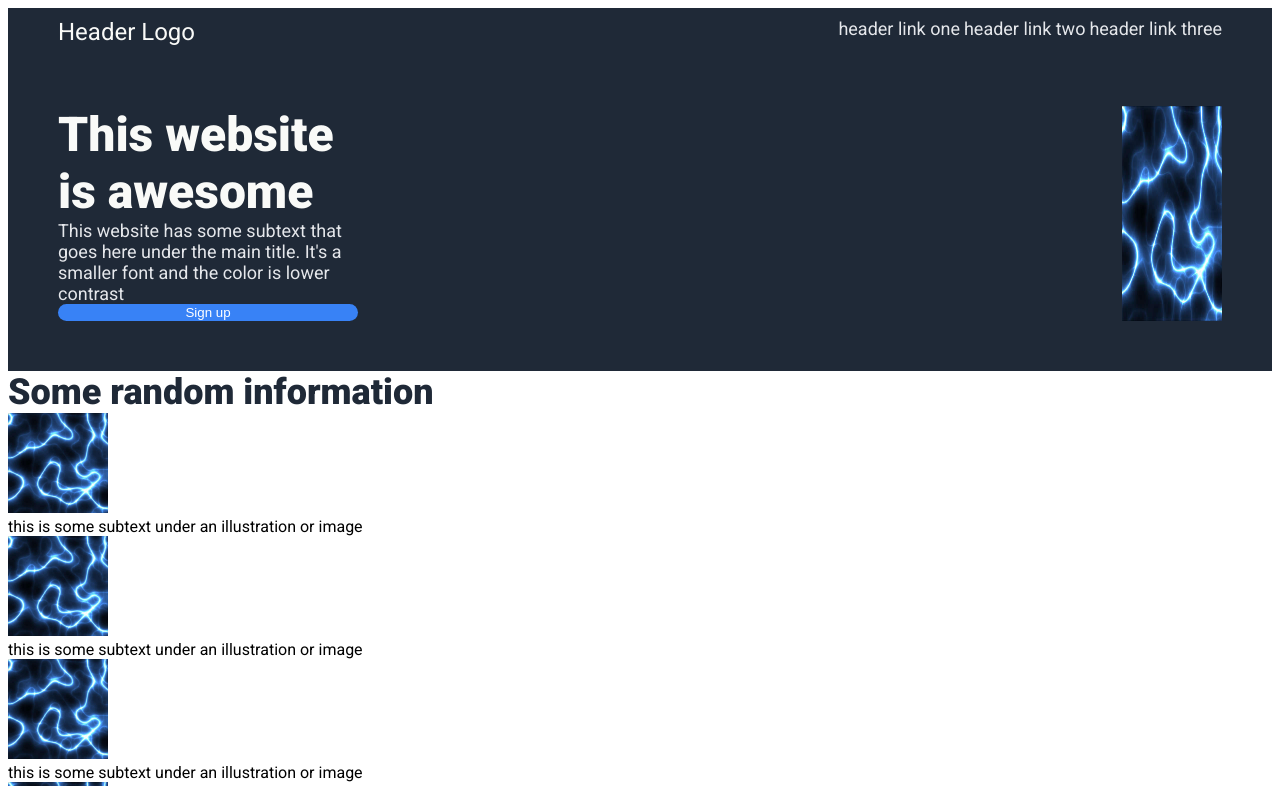
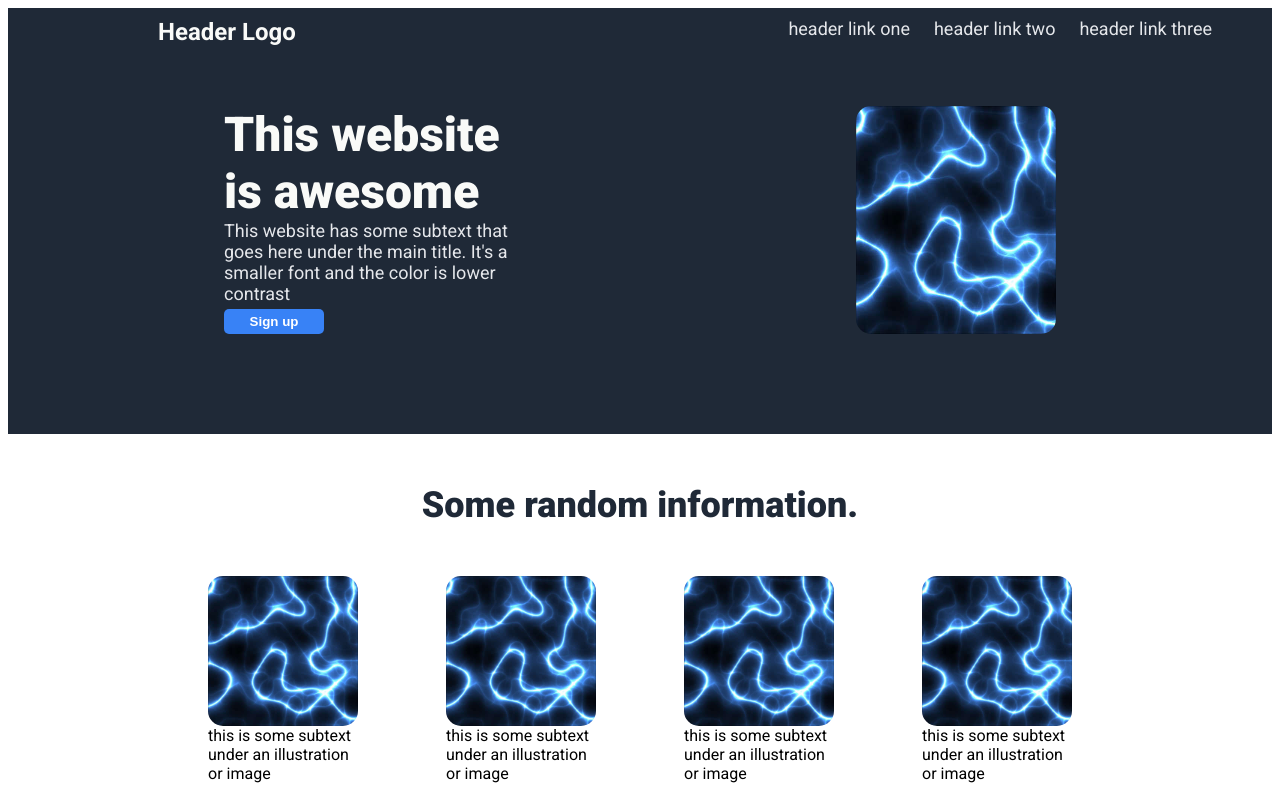
Before and after one commit to SmoothEgghead/odin-landing-page, a plain HTML site: page index.html in a window 1280 px wide. Shown: the top 786 px of the page. Drawn offline with Linux system fonts and the light colour scheme.

Commit message:
Did header and info

```diff
--- a/index.html
+++ b/index.html
@@ -27,25 +27,25 @@
               <div class="hero-second">This website has some subtext that goes here under the main title. It's a smaller font and the color is lower contrast</div>
               <button>Sign up</button>
             </div>
-            <img src="images/big-picture.jpg" alt="Crazy Lightning!!!">
+            <img src="images/big-picture.jpg" alt="Crazy Lightning!!!" class="big-pic">
         </div>
     </div>
     <div class="random-info">
-        <div class="info-header">Some random information</div>
+        <div class="info-header">Some random information.</div>
         <div class="pics-with-text">
-            <div>
+            <div class="info-block">
                 <img src="images/big-picture.jpg" alt="Crazy Lightning!!!">
                 <div>this is some subtext under an illustration or image</div>
             </div>
-            <div>
+            <div class="info-block">
                 <img src="images/big-picture.jpg" alt="Crazy Lightning!!!">
                 <div>this is some subtext under an illustration or image</div>
             </div>
-            <div>
+            <div class="info-block">
                 <img src="images/big-picture.jpg" alt="Crazy Lightning!!!">
                 <div>this is some subtext under an illustration or image</div>
             </div>
-            <div>
+            <div class="info-block">
                 <img src="images/big-picture.jpg" alt="Crazy Lightning!!!">
                 <div>this is some subtext under an illustration or image</div>
             </div>
@@ -60,7 +60,7 @@
             <div>Call to action! It's time!</div>
             <div>Sign up for our product by clicking that button right over there!</div>
         </div>
-        <button>Sign up</button>
+        <button class="button-border">Sign up</button>
     </div>
     <div class="footer">
         Copyright The yuhhhpp 2022
--- a/style.css
+++ b/style.css
@@ -3,7 +3,8 @@ body {
 }
 
 img {
-    max-width: 100px;
+    max-width: 150px;
+    border-radius: 15px;
 }
 
 .header {
@@ -12,6 +13,7 @@ img {
     flex-direction: column;
     justify-content: flex-start;
     align-content: space-between;
+    padding: 0px 0px 50px 0px;
 }
 
 .upper-header {
@@ -21,7 +23,7 @@ img {
 }
 .lower-header {
     display: flex;
-    justify-content: space-between;
+    justify-content: space-around;
     padding: 10px 50px 50px 50px;
 }
 
@@ -50,25 +52,36 @@ img {
 .header-logo {
     font-size: 24px;
     color: #F9FAF8;
+    margin-left: 100px;
+    font-weight: bold;
 }
 
 a {
     text-decoration: none;
     color: #E5E7EB;
     font-size: 18px;
+    margin-left: 10px;
+    margin-right: 10px;
 }
 
 button {
     background-color: #3882f6;
     color: white;
     border: none;
-    border-radius: 25px;
+    border-radius: 5px;
+    width: 100px;
+    height: 25px;
+    font-weight: bold;
+    margin-top: 5px;
 }
 
 .info-header {
     font-size: 36px;
     font-weight: 800;
-    color: #1f2937
+    color: #1f2937;
+    align-self: center;
+    padding-bottom: 50px;
+    justify-self: flex-start;
 }
 
 .quote {
@@ -85,3 +98,36 @@ button {
 .action {
     background-color: #3882f6;
 }
+
+.button-border {
+    border-color: white;
+    border-style: solid;
+    border-width: 4px;
+}
+
+.big-pic {
+    max-width: 200px;
+}
+
+.random-info {
+    display: flex;
+    flex-direction: column;
+    padding: 50px 200px;
+}
+
+.pics-with-text {
+    display: flex;
+    flex-direction: row;
+    justify-content: space-between;
+    align-items: center;
+    gap: 30px;
+}
+
+.info-block {
+    display: flex;
+    flex-direction: column;
+    justify-content: center;
+    align-items: center;
+    flex-wrap: wrap;
+    width: 150px;
+}
```
